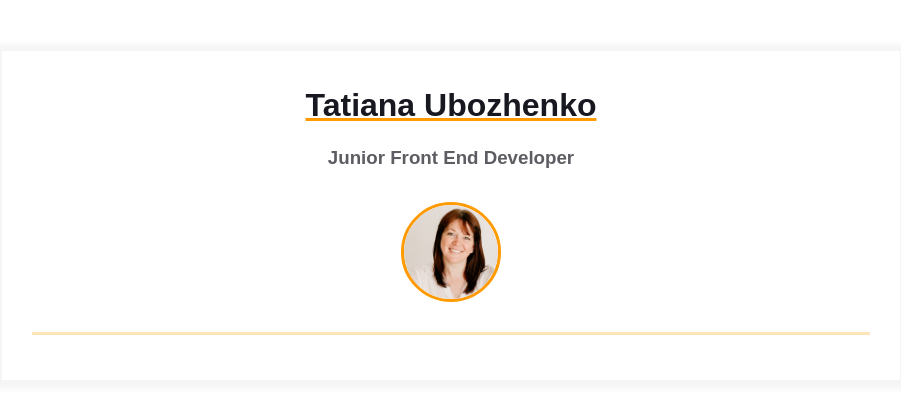
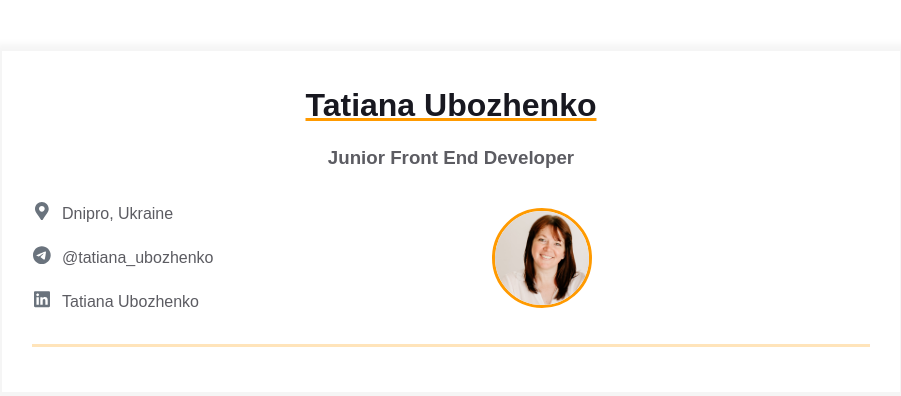
Before and after one commit to anogire/homepage, a plain HTML site: page index.html in a window 1280 px wide. Shown: the whole page, without its empty margins (189-1090 px from the left). Drawn offline with Linux system fonts and the light colour scheme.

Commit message:
Updating the main content: adding contact information

```diff
--- a/index.html
+++ b/index.html
@@ -14,7 +14,38 @@
             <h1 class="contact-info__header">Tatiana Ubozhenko</h1>
             <h3 class="contact-info__sub-header">Junior Front End Developer</h3>
             <div class="contact_info_container fh">
-              <div class="contact-info__block"></div>
+              <div class="contact-info__block">
+                <a href="https://anogire.github.io/homepage/" rel="author" class="contact-info__item">
+                  <div class="contact-info__item-icon-wrapper">
+                    <svg class="contact-info__item-icon" xmlns="http://www.w3.org/2000/svg" viewBox="0 0 384 512">
+                      <path
+                        d="M172.268 501.67C26.97 291.031 0 269.413 0 192 0 85.961 85.961 0 192 0s192 85.961 192 192c0 77.413-26.97 99.031-172.268 309.67-9.535 13.774-29.93 13.773-39.464 0zM192 272c44.183 0 80-35.817 80-80s-35.817-80-80-80-80 35.817-80 80 35.817 80 80 80z">
+                      </path>
+                    </svg>
+                  </div>
+                  <span>Dnipro, Ukraine</span>
+                </a>
+                <a href="https://t.me/tatiana_ubozhenko" rel="author" class="contact-info__item">
+                  <div class="contact-info__item-icon-wrapper">
+                    <svg class="contact-info__item-icon" xmlns="http://www.w3.org/2000/svg" viewBox="0 0 496 512">
+                      <path
+                        d="M248,8C111.033,8,0,119.033,0,256S111.033,504,248,504,496,392.967,496,256,384.967,8,248,8ZM362.952,176.66c-3.732,39.215-19.881,134.378-28.1,178.3-3.476,18.584-10.322,24.816-16.948,25.425-14.4,1.326-25.338-9.517-39.287-18.661-21.827-14.308-34.158-23.215-55.346-37.177-24.485-16.135-8.612-25,5.342-39.5,3.652-3.793,67.107-61.51,68.335-66.746.153-.655.3-3.1-1.154-4.384s-3.59-.849-5.135-.5q-3.283.746-104.608,69.142-14.845,10.194-26.894,9.934c-8.855-.191-25.888-5.006-38.551-9.123-15.531-5.048-27.875-7.717-26.8-16.291q.84-6.7,18.45-13.7,108.446-47.248,144.628-62.3c68.872-28.647,83.183-33.623,92.511-33.789,2.052-.034,6.639.474,9.61,2.885a10.452,10.452,0,0,1,3.53,6.716A43.765,43.765,0,0,1,362.952,176.66Z">
+                      </path>
+                    </svg>
+                  </div>
+                  <span>@tatiana_ubozhenko</span>
+                </a>
+                <a href="https://www.linkedin.com/in/tatiana-ubozhenko/" rel="author" class="contact-info__item">
+                  <div class="contact-info__item-icon-wrapper">
+                    <svg class="contact-info__item-icon" xmlns="http://www.w3.org/2000/svg" viewBox="0 0 448 512">
+                      <path
+                        d="M416 32H31.9C14.3 32 0 46.5 0 64.3v383.4C0 465.5 14.3 480 31.9 480H416c17.6 0 32-14.5 32-32.3V64.3c0-17.8-14.4-32.3-32-32.3zM135.4 416H69V202.2h66.5V416zm-33.2-243c-21.3 0-38.5-17.3-38.5-38.5S80.9 96 102.2 96c21.2 0 38.5 17.3 38.5 38.5 0 21.3-17.2 38.5-38.5 38.5zm282.1 243h-66.4V312c0-24.8-.5-56.7-34.5-56.7-34.6 0-39.9 27-39.9 54.9V416h-66.4V202.2h63.7v29.2h.9c8.9-16.8 30.6-34.5 62.9-34.5 67.2 0 79.7 44.3 79.7 101.9V416z">
+                      </path>
+                    </svg>
+                  </div>
+                  <span>Tatiana Ubozhenko</span>
+                </a>
+              </div>
               <div class="contact-info__block contact-info__block--center">
                 <img
                   class="contact-info__avatar"
```
